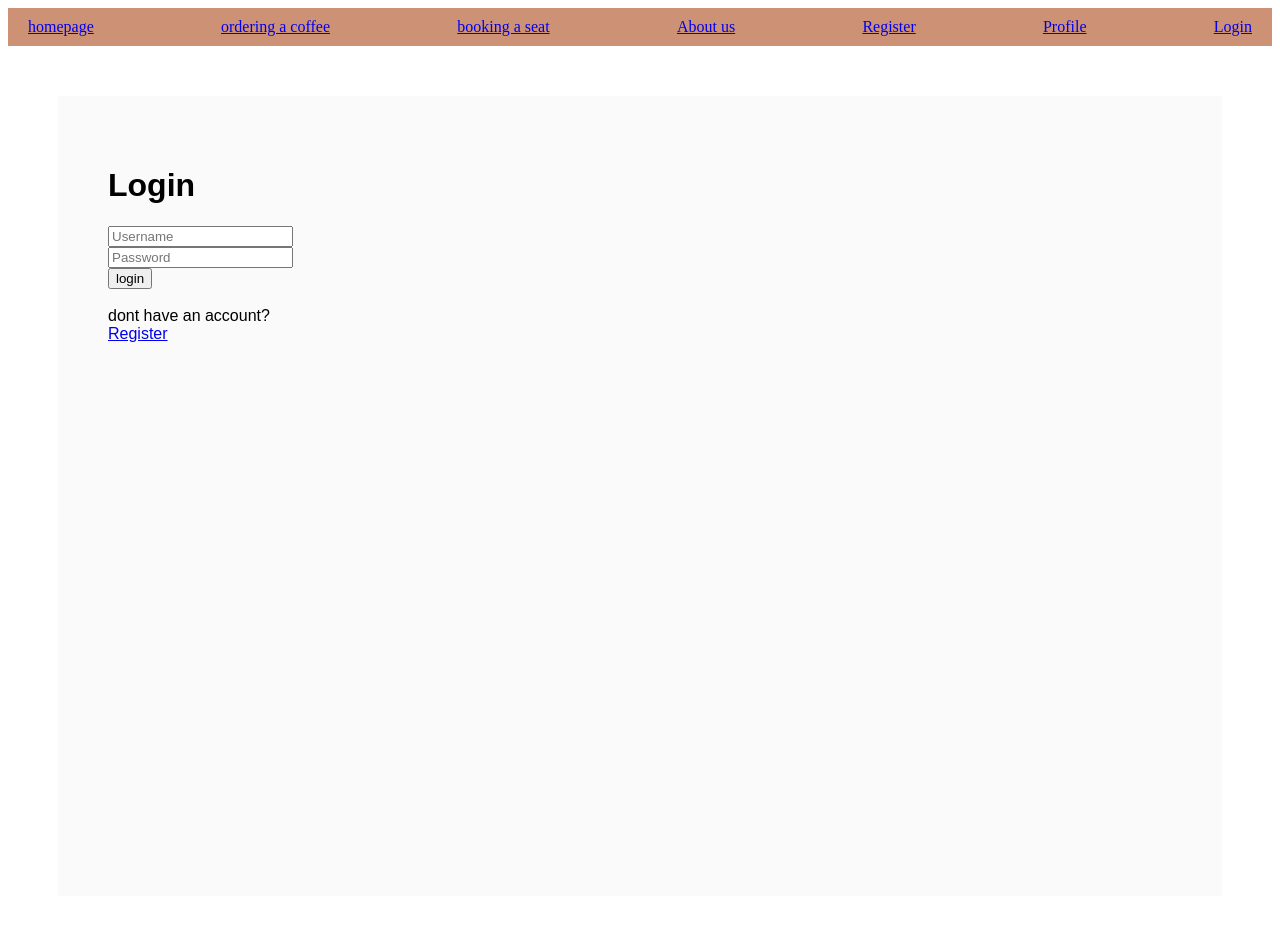
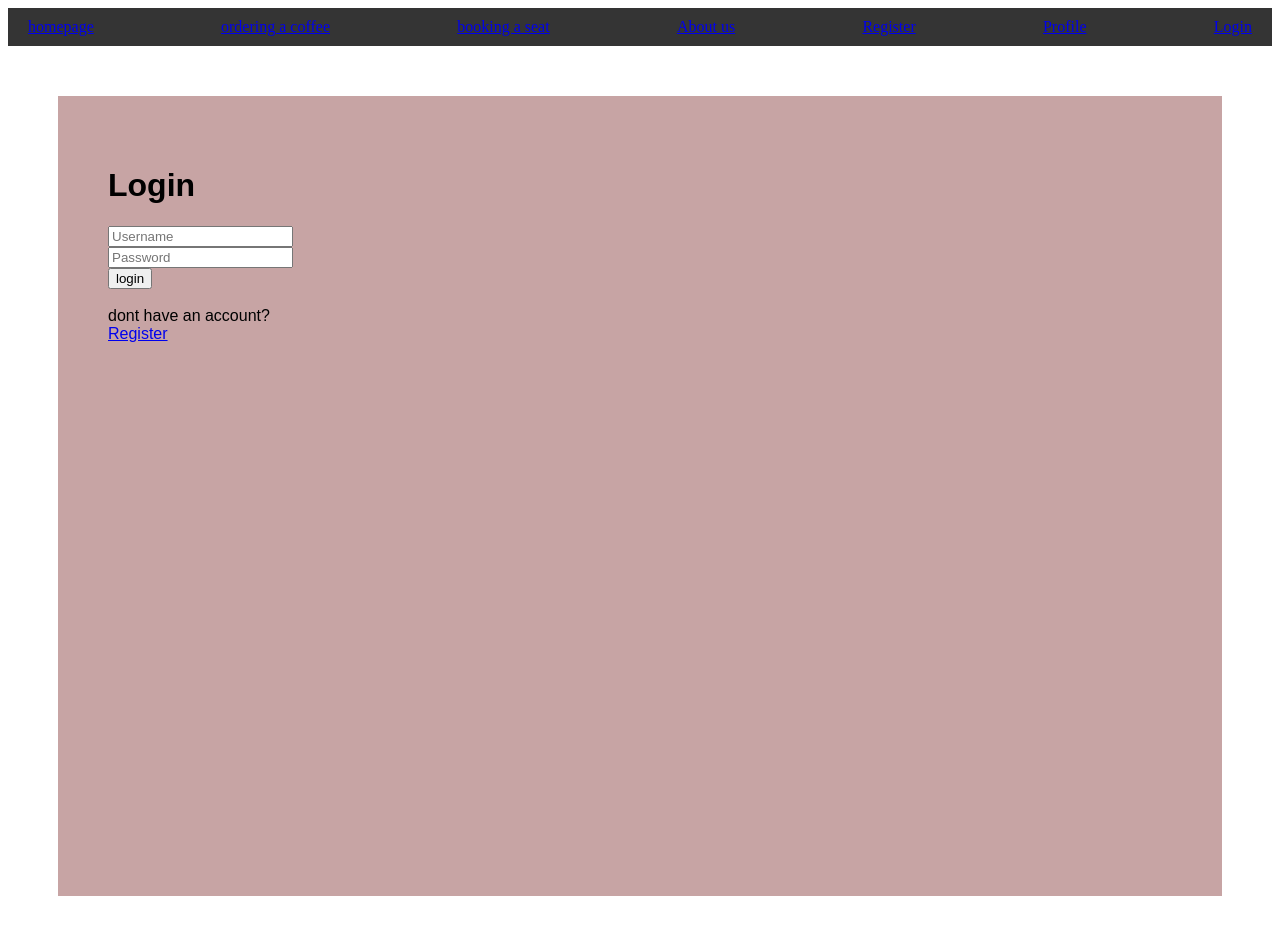
Before and after one commit to khanya-mcfadden/website-framework, a Flask app: page /login in a window 1280 px wide. Run offline with Flask 3, Linux system fonts and the light colour scheme.

Commit message:
chore: Update CSS styling and file paths for login page

```diff
--- a/stylesheet/main.css
+++ b/stylesheet/main.css
@@ -1,17 +1,19 @@
 form {
     font-family: Arial, sans-serif;
     margin: 50px;
-    padding: 50px;
+    padding-top: 50px;
+    padding-left: 50px;
     box-sizing: border-box;
-    background: #fafafa;
+    background: #c7a4a4;
     min-height: 100vh;
 
 }
+
 nav {
     display: flex;
     justify-content: space-between;
     align-items: center;
-    background: #c07553cb;
+    background: #000000cb;
     color: white;
     padding: 10px 20px;
 }
--- a/templates/index.html
+++ b/templates/index.html
@@ -1,6 +1,6 @@
-
 <!DOCTYPE html>
 <html lang="en">
+
 <head>
     <meta charset="UTF-8">
     <title>Page Title</title>
@@ -9,6 +9,7 @@
     <link rel="stylesheet" href="/stylesheet/main.css">
 
 </head>
+
 <body>
     <nav class="topnav">
         <a class="active" href="/">homepage</a>
@@ -19,7 +20,7 @@
         <a href="/register">Register</a>
         <a href="/profile">Profile</a>
 
-        <a style="float:right" href="/login" >Login</a>
+        <a style="float:right" href="/login">Login</a>
     </nav>
 
     <div class="footer">
@@ -34,4 +35,5 @@
 
 
 </body>
+
 </html>
```
Also changed, not shown: templates/login.html (+5 -2 lines).
